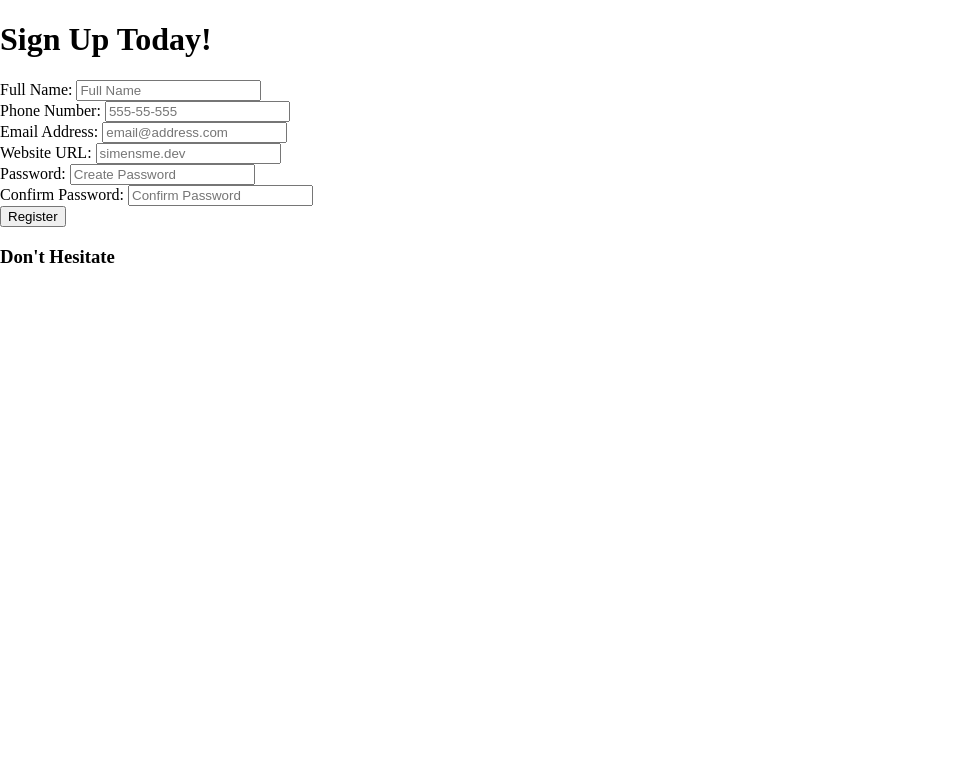
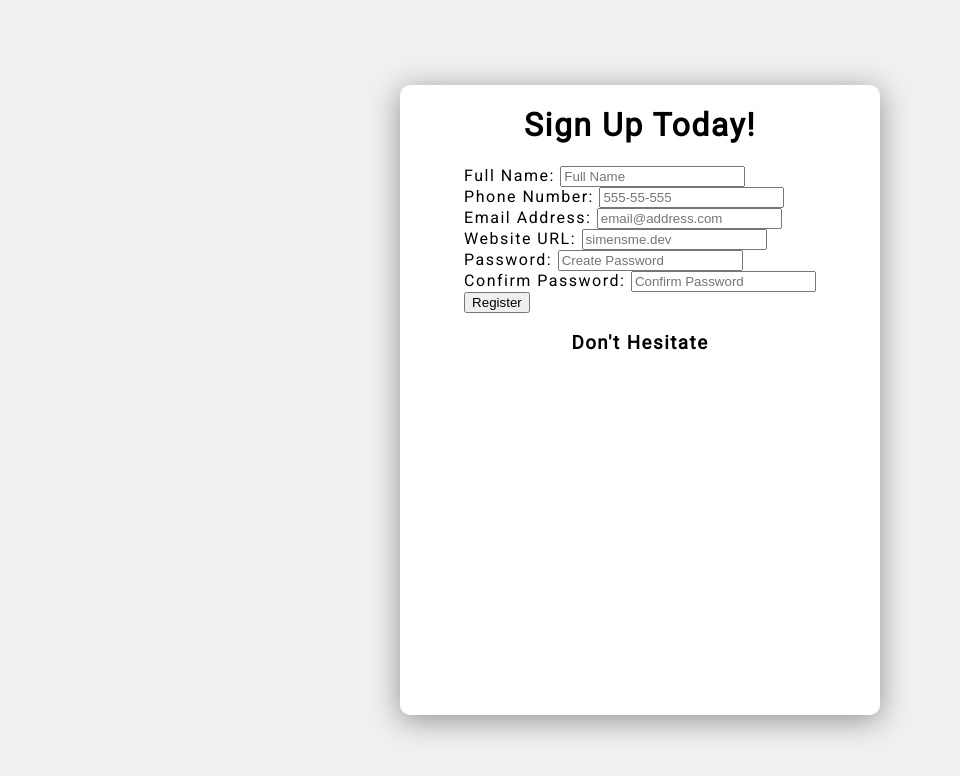
Before and after one commit to simensme/Vanilla-JS-Form-Validator, a plain HTML site: page index.html in a window 1280 px wide. Shown: the whole page, without its empty margins (0-960 px from the left). Drawn offline with Linux system fonts and the light colour scheme.

Commit message:
added basic CSS styling to form

```diff
--- a/styles.css
+++ b/styles.css
@@ -1,3 +1,5 @@
+@import url('https://fonts.googleapis.com/css2?family=Roboto&display=swap');
+
 html {
     box-sizing: border-box;
 }
@@ -5,4 +7,21 @@ html {
 body {
     margin: 0;
     min-height: 100vh;
+    font-family: Roboto, sans-serif;
+    letter-spacing: 1.5px;
+    display: flex;
+    align-items: center;
+    justify-content: center;
+    background: #f1f0f0;
 }
+
+.container {
+    width: 480px;
+    height: 630px;
+    background: white;
+    display: flex;
+    flex-direction: column;
+    align-items: center;
+    border-radius: 10px;
+    box-shadow: 0 5px 30px rgba(0, 0, 0, 0.4);
+}
```
